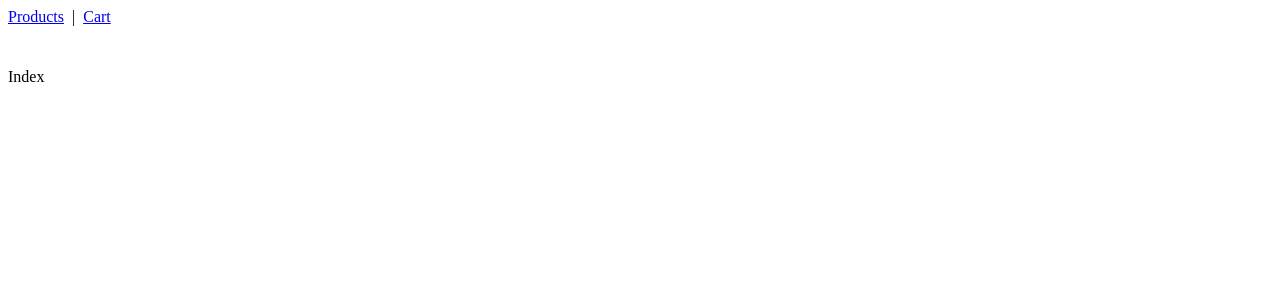
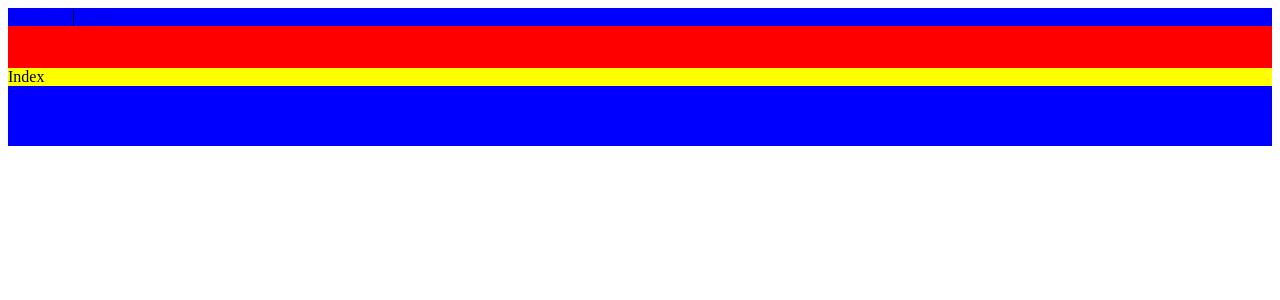
Before and after one commit to uzicandi/cart-system, a Next.js app: page / in a window 1280 px wide. Shown: the top 300 px of the page. Built offline with nearby package versions, Linux system fonts and the light colour scheme.

Commit message:
layout & styled-component babel

```diff
--- a/next.config.js
+++ /dev/null
@@ -1,11 +0,0 @@
-module.exports = {
-  async redirects() {
-    return [
-      {
-        source: '/',
-        destination: '/products',
-        permanent: true
-      }
-    ];
-  }
-};
--- /dev/null
+++ b/src/components/Layout/LayoutAll.js
@@ -0,0 +1,6 @@
+import React from 'react';
+import styled from 'styled-components';
+
+export const LayoutAll = () => {
+  return <></>;
+};
--- /dev/null
+++ b/src/components/Layout/LayoutFooter.js
@@ -0,0 +1,15 @@
+import React from 'react';
+import styled from 'styled-components';
+const FooterStyle = styled.div`
+  width: 100%;
+  height: 60px;
+  background-color: blue;
+`;
+
+export const LayoutFooter = () => {
+  return (
+    <>
+      <FooterStyle></FooterStyle>
+    </>
+  );
+};
--- /dev/null
+++ b/src/components/Layout/LayoutHeader.js
@@ -0,0 +1,18 @@
+import React from 'react';
+import styled from 'styled-components';
+import Link from 'next/link';
+const HeaderStyle = styled.div`
+  background-color: blue;
+`;
+
+export const LayoutHeader = () => {
+  return (
+    <>
+      <HeaderStyle>
+        <Link href="/products">Products</Link>
+        <span>|</span>
+        <Link href="/cart">Cart</Link>
+      </HeaderStyle>
+    </>
+  );
+};
--- a/src/pages/_app.js
+++ b/src/pages/_app.js
@@ -1,44 +1,49 @@
 import App, { Container } from 'next/app';
+import React from 'react';
+import { createGlobalStyle, ThemeProvider } from 'styled-components';
 import Head from 'next/head';
-import React from 'react';
-import Link from 'next/link';
-import { createGlobalStyle, ThemeProvider } from 'styled-components';
-
+import { LayoutHeader } from '../components/Layout/LayoutHeader';
+import { LayoutFooter } from '../components/Layout/LayoutFooter';
 const GlobalStyle = createGlobalStyle`
-  body {
-    display: flex,
-    width: 100%,
-    height: 100vh,
+  main {
+    display: flex;
+    width: 100%;
+    height: 100%;
+    background-color: yellow;
   }
   header {
-    height: 60px
+    width: 100%;
+    height: 60px;
+    background-color:red;
   }
   span {
-    margin: 0 8px
+    margin: 0 8px;
   }
-
+  footer {
+    width: 100%;
+    height: 60px;
+    background-color:red;
+  }
 `;
 
 export default class RootApp extends App {
   render() {
     const { Component, ...other } = this.props;
-
     return (
       <Container>
         <GlobalStyle />
         <Head>
-          <title>Static Website</title>
+          <title>Cart System</title>
         </Head>
-        <div>
-          <header>
-            <Link href="/products">Products</Link>
-            <span>|</span>
-            <Link href="/cart">Cart</Link>
-          </header>
-          <main>
-            <Component {...other}></Component>
-          </main>
-        </div>
+        <header>
+          <LayoutHeader />
+        </header>
+        <main>
+          <Component {...other}></Component>
+        </main>
+        <footer>
+          <LayoutFooter />
+        </footer>
       </Container>
     );
   }
--- a/src/pages/index.js
+++ b/src/pages/index.js
@@ -1,3 +1,6 @@
+/**
+ * @description 첫페이지 products로
+ */
 export const getServerSideProps = async ({ res }) => {
   res.setHeader('location', `/products`);
 
```
Also changed, not shown: .babelrc (added).
